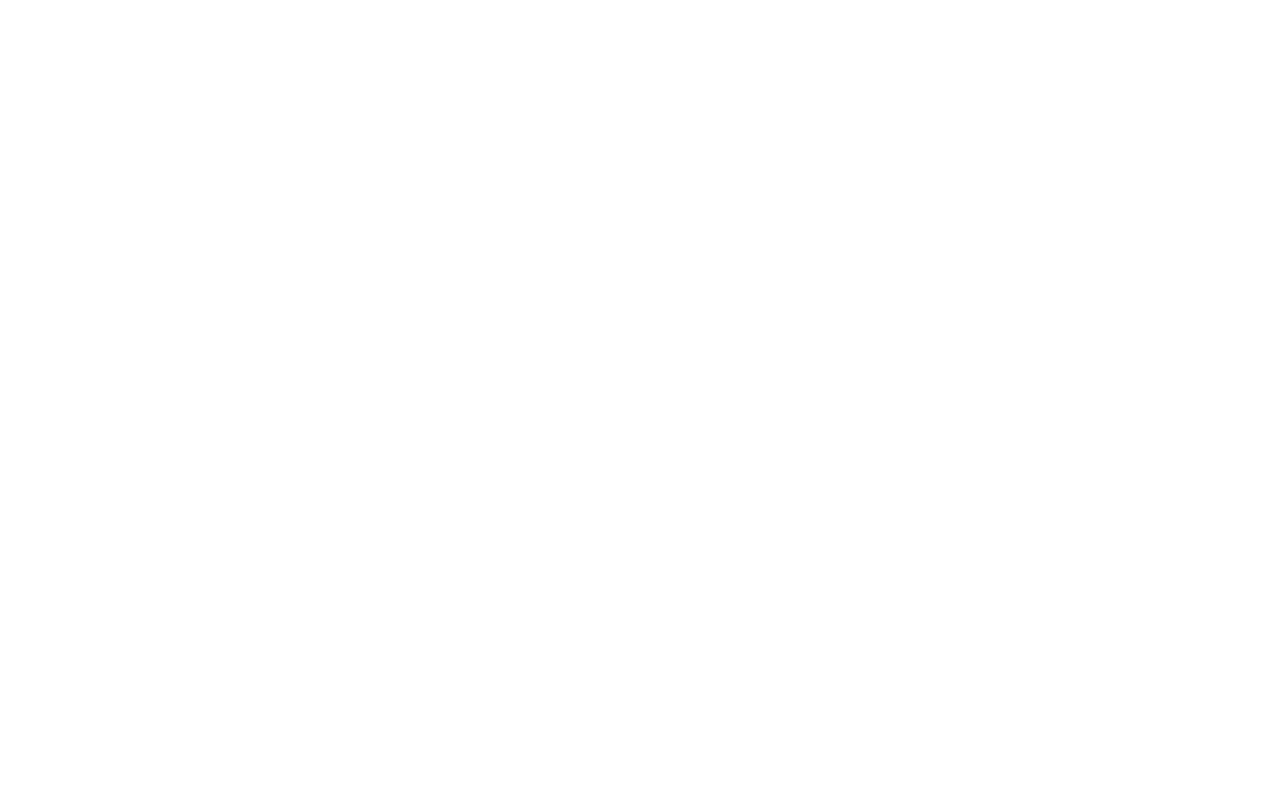
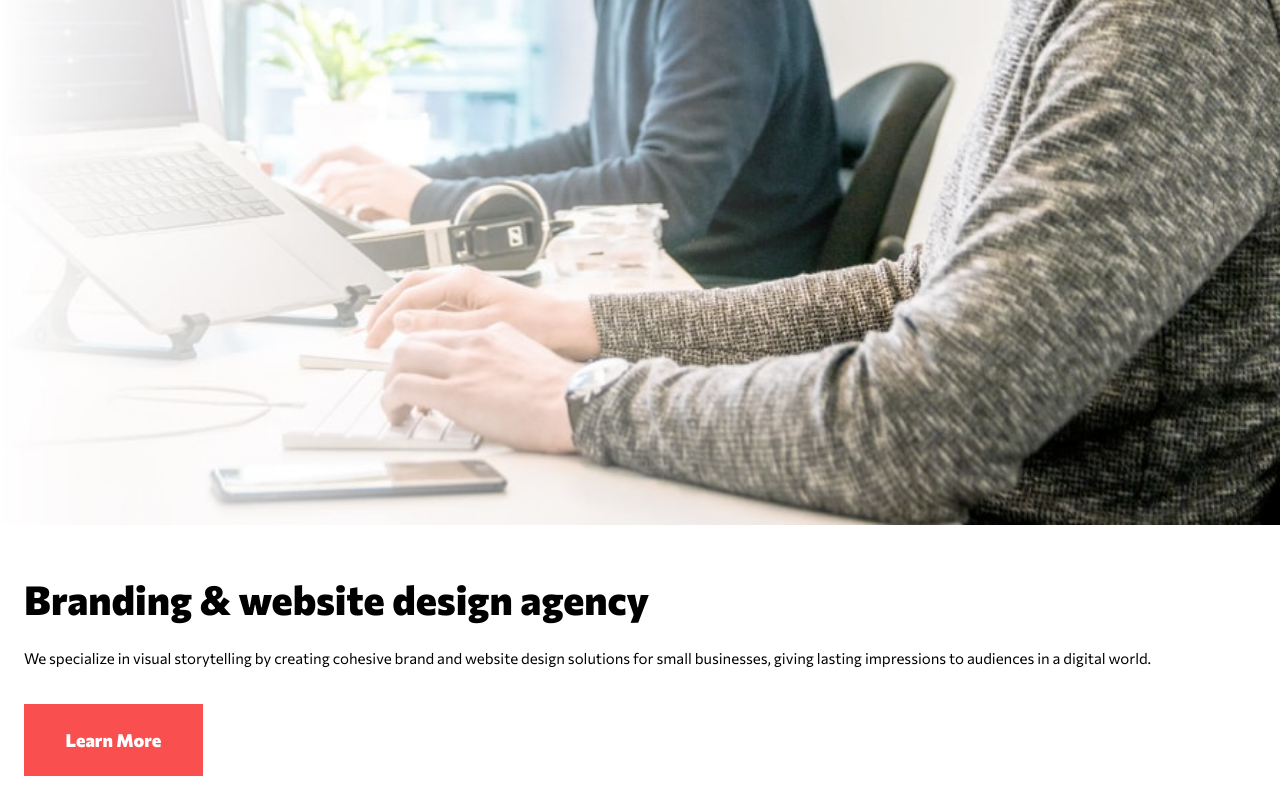
Before and after one commit to mattbcowan/creative-agency-landing, a React (Create React App) app: page / in a window 1280 px wide. Shown: the part 748-1548 px from the top of the page. Before the commit the page ends 800 px from the top, so only its background shows below. Built offline with nearby package versions, Linux system fonts and the light colour scheme.

Commit message:
feat: added hero panel

```diff
--- a/src/App.js
+++ b/src/App.js
@@ -1,11 +1,12 @@
 import Navbar from "./components/navbar/Navbar";
 import "./App.css";
+import Hero from "./components/hero/Hero";
 
 function App() {
   return (
     <div className="App">
       <Navbar />
-      {/* Header Photo */}
+      <Hero />
       {/* Branding and Design */}
       {/* Design is Strategic */}
       {/* Our Approach */}
--- /dev/null
+++ b/src/components/hero/Hero.css
@@ -0,0 +1,27 @@
+.hero--image > * {
+  width: 100%;
+}
+
+.hero--text {
+  padding: 1.5em 1.5em;
+}
+
+.hero--text > h1 {
+  font-size: 40px;
+  line-height: 40px;
+}
+
+.hero--text > p {
+  font-size: 15px;
+  line-height: 25px;
+}
+
+.hero--text > button {
+  background-color: #f94f4f;
+  color: #ffffff;
+  border: none;
+  font-size: 18px;
+  font-weight: 800;
+  padding: 1.4em 2.3em;
+  margin-top: 1em;
+}
--- /dev/null
+++ b/src/components/hero/Hero.js
@@ -0,0 +1,30 @@
+import React from "react";
+import "./Hero.css";
+import useWindowSize from "../../hooks/useWindowSize";
+
+const Hero = () => {
+  const windowSize = useWindowSize();
+
+  return (
+    <div className="hero">
+      <picture className="hero--image">
+        <source
+          srcSet="/assets/desktop/image-hero.jpg"
+          media="(min-width: 768px)"
+        />
+        <img src="/assets/mobile/image-hero.jpg" alt="hero" />
+      </picture>
+      <div className="hero--text">
+        <h1>Branding & website design agency</h1>
+        <p>
+          We specialize in visual storytelling by creating cohesive brand and
+          website design solutions for small businesses, giving lasting
+          impressions to audiences in a digital world.
+        </p>
+        <button>Learn More</button>
+      </div>
+    </div>
+  );
+};
+
+export default Hero;
```
